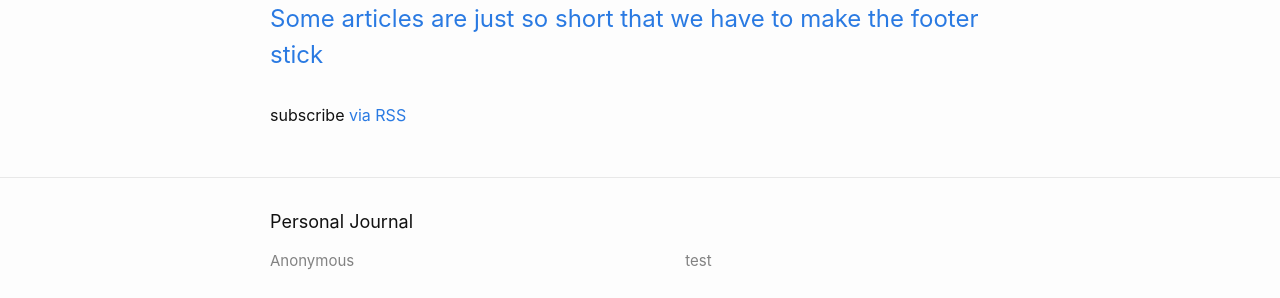
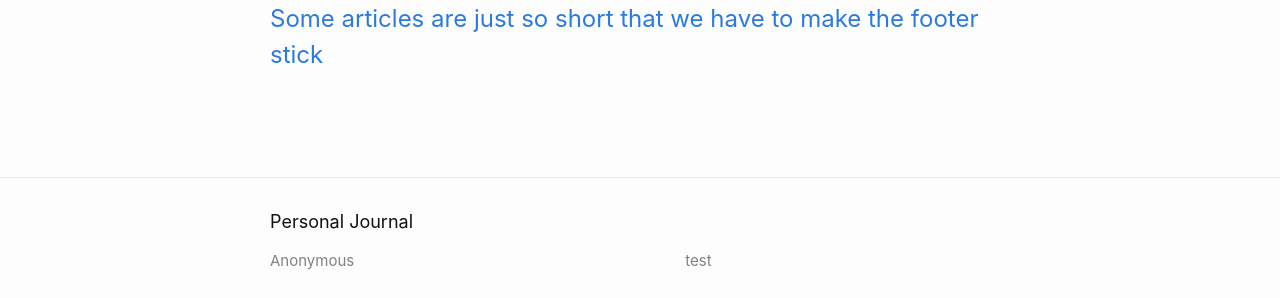
Before and after one commit to renanlarrieu/renanlarrieu, a Jekyll site: the page built from index.md, in a window 1280 px wide. Shown: the part 568-866 px from the top of the page. Built offline with Jekyll 4.4.1, drawn with Linux system fonts in a browser that asks for light colours.

Commit message:
comentando linha subscribe

```diff
--- a/_layouts/home.html
+++ b/_layouts/home.html
@@ -28,7 +28,7 @@ layout: default
       {%- endfor -%}
     </ul>
 
-    <p class="rss-subscribe">subscribe <a href="{{ "/feed.xml" | relative_url }}">via RSS</a></p>
-  {%- endif -%}
+    <!-- <p class="rss-subscribe">subscribe <a href="{{ "/feed.xml" | relative_url }}">via RSS</a></p>
+  {%- endif -%} -->
 
 </div>
```
